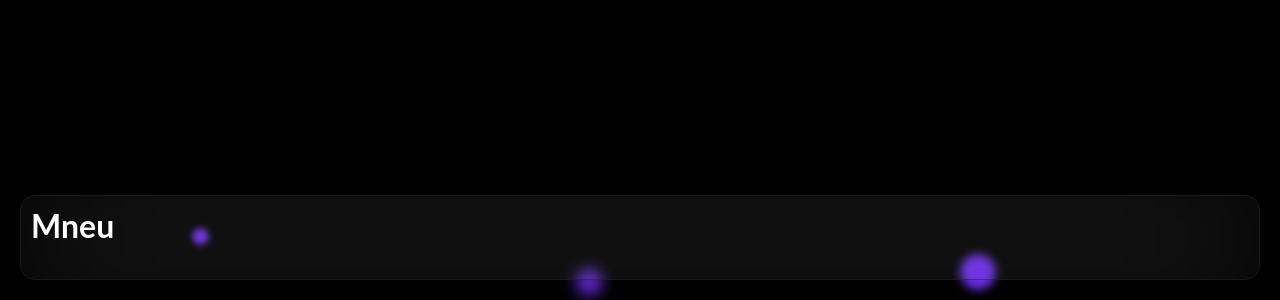
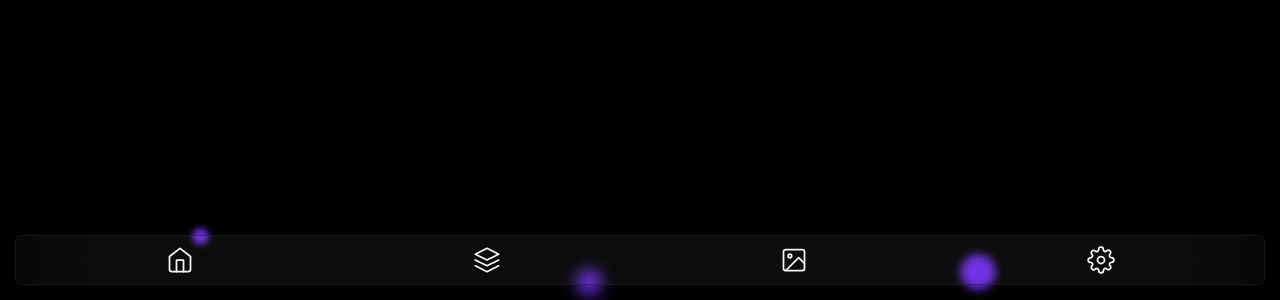
Before and after one commit to rajitha302/bottom-navbar-glassEffect, a React (Create React App) app: page / in a window 1280 px wide. Shown: the part 500-800 px from the top of the page. Built offline with nearby package versions, Linux system fonts and the light colour scheme.

Commit message:
1 file modified

```diff
--- a/src/components/BottomNav.js
+++ b/src/components/BottomNav.js
@@ -1,14 +1,16 @@
 import React from 'react';
 import styled from 'styled-components';
-import { Home } from 'react-feather';
+import { Home, Settings, Layers, Image } from 'react-feather';
 
 const Wrapper = styled.footer`
-border-radius: 15px;
+border-radius: 6px;
 border: 1px solid rgba(43, 43, 43, 0.568);
 position: relative;
-margin: 20px;
+margin: 15px;
 padding: 10px;
 overflow: hidden;
+display: flex;
+justify-content: space-around;
 
 &:before {
   position: absolute;
@@ -37,8 +39,10 @@ color: #fff;
 const BottomNav = () => {
   return (
     <Wrapper>
-      <Heading1>Mneu</Heading1>
-      <Home />
+      <Home color="#fff" size={28} strokeWidth={1.5} />
+      <Layers color="#fff" size={28} strokeWidth={1.5} />
+      <Image color="#fff" size={28} strokeWidth={1.5} />
+      <Settings color="#fff" size={28} strokeWidth={1.5} />
     </Wrapper>
   );
 };
```
